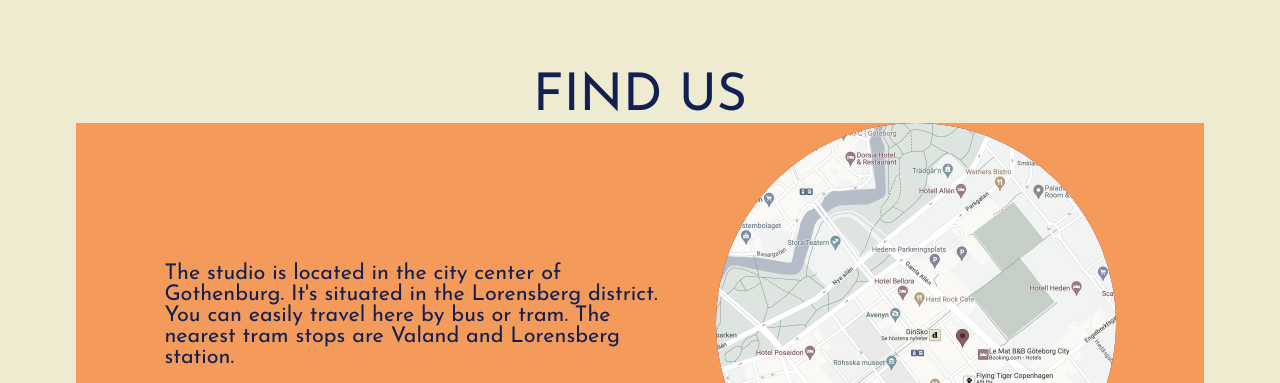
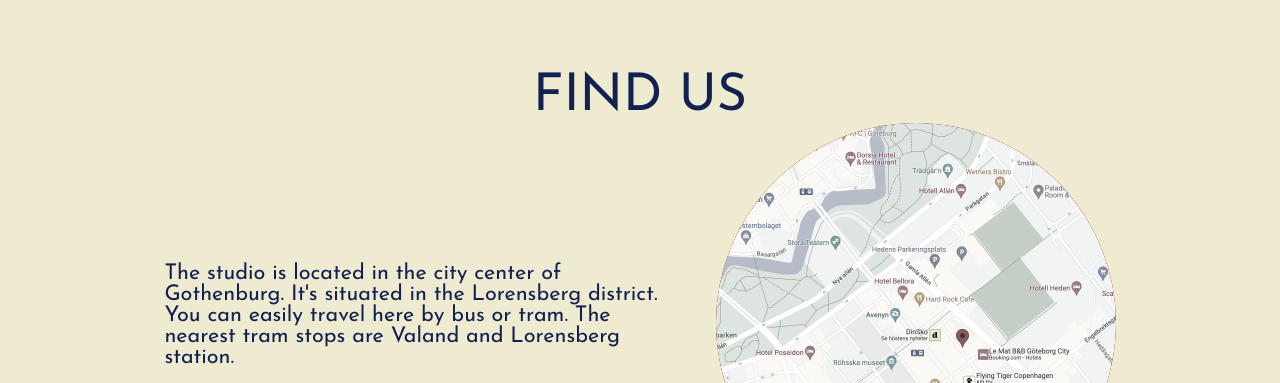
Before and after one commit to elno300/StudioClay, a plain HTML site: page index.html in a window 1280 px wide. Shown: the part 2290-2673 px from the top of the page. Drawn offline with nearby package versions, Linux system fonts and the light colour scheme.

Commit message:
smallChangeInCss

```diff
--- a/css/index.css
+++ b/css/index.css
@@ -562,9 +562,8 @@ footer{
     }
 
     #find-container{
-        background-color: rgb(244, 155, 92);
         flex-direction: row;
-        max-width: 1000px; /*OBS*/
+        max-width: 1000px;
         gap: 4vw;
         padding: 0 5vw;
     }
@@ -575,7 +574,6 @@ footer{
 
     #find-us p {
         padding: 00 0vw;
-        /* justify-self: center; */
     }
 
     #map-container{
```
